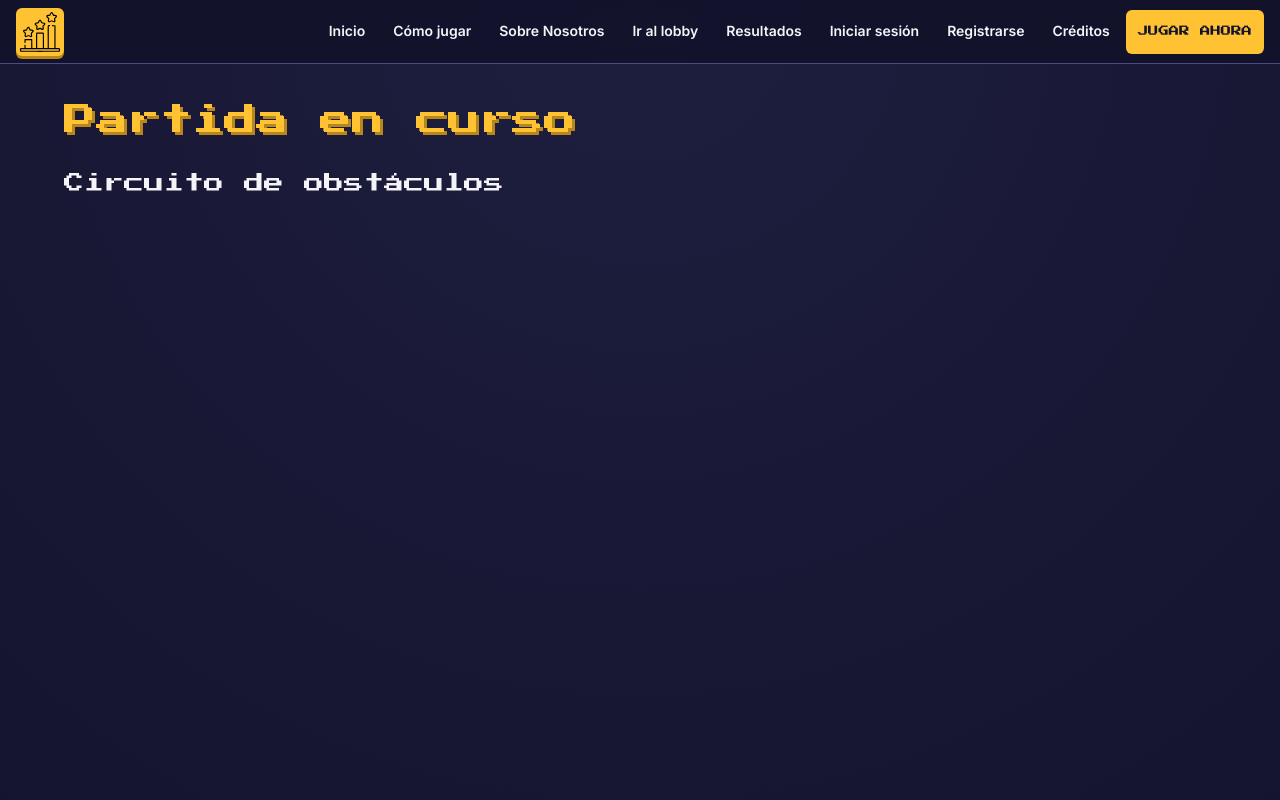
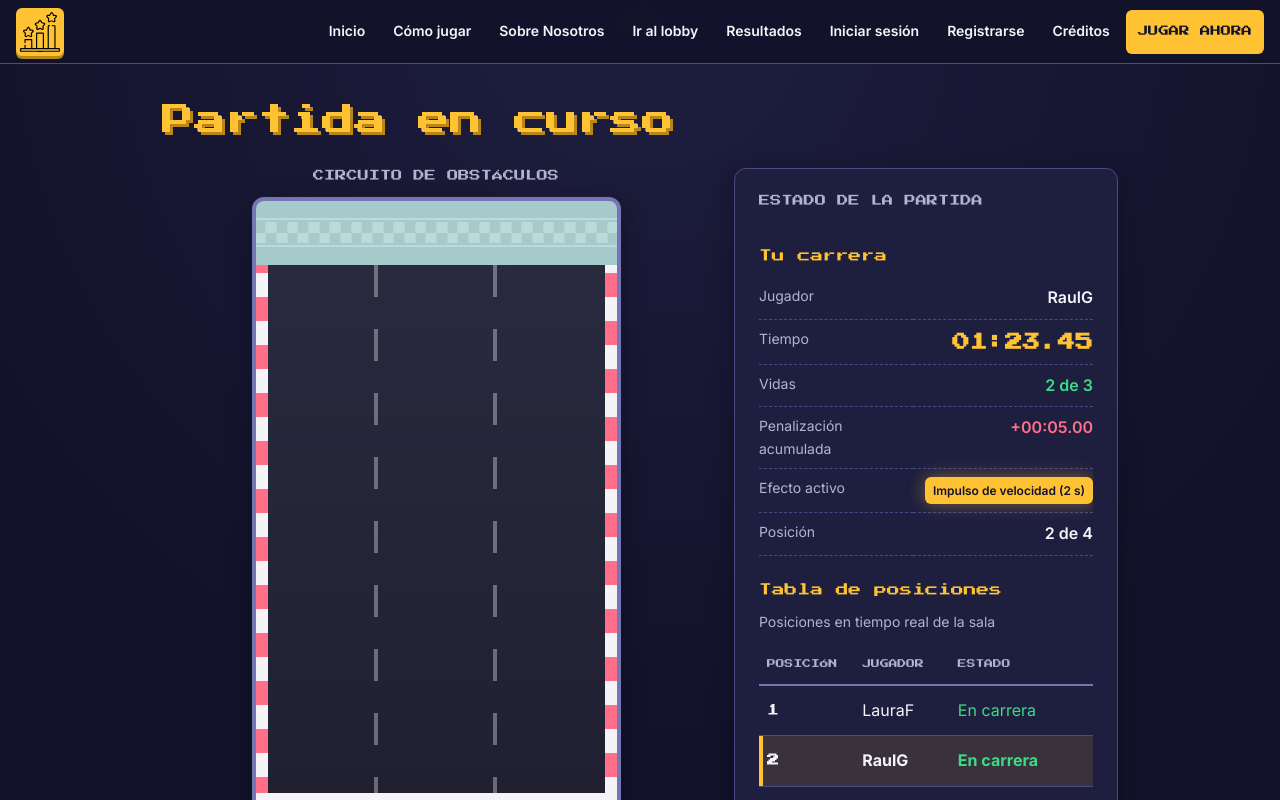
Before and after one commit to Jason-Montenegro/proyecto-C12989-C4F588-C4H386, a Next.js app in the folder frontend/: page /ingame in a window 1280 px wide. Shown: the top 800 px of the page. Built offline with nearby package versions, Linux system fonts and the light colour scheme.

Commit message:
style(ingame): add CSS-themed race track and arcade HUD

```diff
--- /dev/null
+++ b/frontend/src/app/(main)/ingame/ingame.module.css
@@ -0,0 +1,244 @@
+/* ==========================================================================
+   Página de juego (ingame)
+   Escritorio: pista a la izquierda y HUD a la derecha.
+   Móvil: HUD compacto arriba y la pista debajo.
+   El canvas todavía no se dibuja con JavaScript: su fondo con CSS ambienta
+   la pista (asfalto, bordillos, carriles, meta y salida).
+   ========================================================================== */
+.ingame {
+  display: grid;
+  gap: var(--space-6);
+  width: min(100% - 2 * var(--space-4), 64rem);
+}
+
+/* En móvil el título va primero, antes del HUD */
+.title {
+  order: -2;
+  margin-block-end: 0;
+}
+
+/* Títulos de sección discretos para no competir con la pista */
+.sectionTitle {
+  margin-block-end: var(--space-3);
+  color: var(--color-text-muted);
+  font-size: 0.7rem;
+  text-transform: uppercase;
+}
+
+/* --------------------------------------------------------------------------
+   Pista
+   -------------------------------------------------------------------------- */
+.trackArea {
+  display: grid;
+  justify-items: center;
+}
+
+.track {
+  /* Colores propios de la pista */
+  --track-asphalt: #2b2b40;
+  --track-asphalt-dark: #1f1f30;
+  --track-line: rgb(244 244 248 / 35%);
+  --track-curb-a: var(--color-danger);
+  --track-curb-b: var(--color-text);
+
+  /* Proporción 9:16 de la pista; cabe en la pantalla sin deformarse */
+  width: min(100%, 540px, (100dvh - 9rem) * 9 / 16);
+  aspect-ratio: 9 / 16;
+  border: 4px solid var(--color-border-strong);
+  border-radius: var(--radius-md);
+  background:
+    /* Franja de meta a cuadros (arriba) */
+    url("../../../../public/assets/meta.png") top / 4rem 4rem repeat-x,
+    /* Línea de salida (abajo) */
+    linear-gradient(var(--track-curb-b), var(--track-curb-b)) left 0 bottom
+      3rem / 100% 0.5rem no-repeat,
+    /* Bordillos rojo y blanco a los costados */
+    repeating-linear-gradient(
+        180deg,
+        var(--track-curb-a) 0 1.5rem,
+        var(--track-curb-b) 1.5rem 3rem
+      )
+      left / 0.75rem 100% no-repeat,
+    repeating-linear-gradient(
+        180deg,
+        var(--track-curb-b) 0 1.5rem,
+        var(--track-curb-a) 1.5rem 3rem
+      )
+      right / 0.75rem 100% no-repeat,
+    /* Líneas discontinuas de carril */
+    repeating-linear-gradient(
+        180deg,
+        var(--track-line) 0 2rem,
+        transparent 2rem 4rem
+      )
+      33.3% 0 / 4px 100% no-repeat,
+    repeating-linear-gradient(
+        180deg,
+        var(--track-line) 0 2rem,
+        transparent 2rem 4rem
+      )
+      66.6% 0 / 4px 100% no-repeat,
+    /* Asfalto */
+    linear-gradient(180deg, var(--track-asphalt), var(--track-asphalt-dark));
+  box-shadow: var(--shadow-card);
+  animation: track-glow 3s ease-in-out infinite;
+}
+
+/* --------------------------------------------------------------------------
+   HUD
+   -------------------------------------------------------------------------- */
+.hud {
+  display: grid;
+  gap: var(--space-6);
+  align-content: start;
+  order: -1;
+  min-width: 0;
+  padding: var(--space-4);
+}
+
+.hud h3 {
+  color: var(--color-primary);
+}
+
+/* En pantallas muy angostas la tabla se desliza dentro de su sección en
+   lugar de ensanchar la página */
+.hud > section {
+  min-width: 0;
+  overflow-x: auto;
+}
+
+/* Marcador: etiqueta a la izquierda y valor a la derecha; si falta espacio,
+   es la etiqueta la que pasa a dos líneas */
+.stats {
+  display: grid;
+  grid-template-columns: minmax(0, 1fr) auto;
+  margin: 0;
+}
+
+.stats dt,
+.stats dd {
+  padding-block: var(--space-2);
+  border-block-end: 1px dashed var(--color-border);
+}
+
+.stats dt {
+  color: var(--color-text-muted);
+  font-size: 0.875rem;
+}
+
+.stats dd {
+  margin: 0;
+  padding-inline-start: var(--space-3);
+  font-weight: 600;
+  text-align: end;
+}
+
+/* Tiempo destacado como cronómetro de arcade */
+.time {
+  color: var(--color-primary);
+  font-family: var(--font-heading);
+  font-size: 1.1rem;
+  font-weight: 400;
+}
+
+.lives {
+  color: var(--color-accent);
+}
+
+.penalty {
+  color: var(--color-danger);
+}
+
+/* Indicador de impulso activo: insignia amarilla con brillo pulsante */
+.boost {
+  display: inline-block;
+  padding: var(--space-1) var(--space-2);
+  border-radius: var(--radius-sm);
+  background: var(--color-primary);
+  color: var(--color-on-primary);
+  font-size: 0.75rem;
+  white-space: nowrap;
+  animation: boost-pulse 1s ease-in-out infinite;
+}
+
+/* --- Tabla de posiciones --- */
+.standings td:first-child {
+  font-family: var(--font-heading);
+  font-size: 0.75rem;
+}
+
+/* Fila del jugador actual: borde y negrita además del color */
+.currentPlayer {
+  background: rgb(255 194 51 / 12%);
+  box-shadow: inset 4px 0 0 var(--color-primary);
+  font-weight: 700;
+}
+
+.racing {
+  color: var(--color-accent);
+}
+
+.respawning {
+  color: var(--color-danger);
+  font-style: italic;
+}
+
+/* --------------------------------------------------------------------------
+   Opciones de partida
+   -------------------------------------------------------------------------- */
+.options ul {
+  display: flex;
+  flex-wrap: wrap;
+  justify-content: center;
+  gap: var(--space-4);
+  padding: 0;
+  list-style: none;
+}
+
+/* --------------------------------------------------------------------------
+   Escritorio: pista y HUD lado a lado
+   -------------------------------------------------------------------------- */
+@media (width >= 56rem) {
+  .ingame {
+    grid-template-columns: auto minmax(20rem, 24rem);
+    justify-content: center;
+    align-items: start;
+  }
+
+  .title,
+  .options {
+    grid-column: 1 / -1;
+  }
+
+  .hud {
+    order: initial;
+    position: sticky;
+    top: calc(var(--header-height) + var(--space-4));
+    padding: var(--space-6);
+  }
+}
+
+/* --------------------------------------------------------------------------
+   Animaciones
+   -------------------------------------------------------------------------- */
+@keyframes track-glow {
+  0%,
+  100% {
+    box-shadow: var(--shadow-card);
+  }
+
+  50% {
+    box-shadow: var(--shadow-card), var(--glow-primary);
+  }
+}
+
+@keyframes boost-pulse {
+  0%,
+  100% {
+    box-shadow: 0 0 0 0 rgb(255 194 51 / 0%);
+  }
+
+  50% {
+    box-shadow: var(--glow-primary);
+  }
+}
--- a/frontend/src/app/(main)/ingame/page.tsx
+++ b/frontend/src/app/(main)/ingame/page.tsx
@@ -1,13 +1,16 @@
 import Link from "next/link";
+import styles from "./ingame.module.css";
 
 export default function InGamePage() {
   return (
-    <main>
-      <h1>Partida en curso</h1>
+    <main className={styles.ingame}>
+      <h1 className={styles.title}>Partida en curso</h1>
 
-      <section aria-labelledby="circuito">
-        <h2 id="circuito">Circuito de obstáculos</h2>
-        <canvas width={540} height={960}>
+      <section aria-labelledby="circuito" className={styles.trackArea}>
+        <h2 id="circuito" className={styles.sectionTitle}>
+          Circuito de obstáculos
+        </h2>
+        <canvas width={540} height={960} className={styles.track}>
           <p>
             Tu navegador no soporta el elemento canvas, necesario para mostrar
             el circuito, los obstáculos y los demás jugadores. Actualiza tu
@@ -16,26 +19,30 @@ export default function InGamePage() {
         </canvas>
       </section>
 
-      <aside aria-labelledby="hud">
-        <h2 id="hud">Estado de la partida</h2>
+      <aside aria-labelledby="hud" className={`card ${styles.hud}`}>
+        <h2 id="hud" className={styles.sectionTitle}>
+          Estado de la partida
+        </h2>
 
         <section aria-labelledby="hud-jugador">
           <h3 id="hud-jugador">Tu carrera</h3>
-          <dl>
+          <dl className={styles.stats}>
             <dt>Jugador</dt>
             <dd>RaulG</dd>
             <dt>Tiempo</dt>
-            <dd>
+            <dd className={styles.time}>
               <time dateTime="PT1M23.45S">01:23.45</time>
             </dd>
             <dt>Vidas</dt>
-            <dd>2 de 3</dd>
+            <dd className={styles.lives}>2 de 3</dd>
             <dt>Penalización acumulada</dt>
-            <dd>
+            <dd className={styles.penalty}>
               <time dateTime="PT5S">+00:05.00</time>
             </dd>
             <dt>Efecto activo</dt>
-            <dd>Impulso de velocidad (2 s)</dd>
+            <dd>
+              <span className={styles.boost}>Impulso de velocidad (2 s)</span>
+            </dd>
             <dt>Posición</dt>
             <dd>2 de 4</dd>
           </dl>
@@ -43,7 +50,7 @@ export default function InGamePage() {
 
         <section aria-labelledby="hud-posiciones">
           <h3 id="hud-posiciones">Tabla de posiciones</h3>
-          <table>
+          <table className={`compactTable ${styles.standings}`}>
             <caption>Posiciones en tiempo real de la sala</caption>
             <thead>
               <tr>
@@ -56,35 +63,39 @@ export default function InGamePage() {
               <tr>
                 <td>1</td>
                 <td>LauraF</td>
-                <td>En carrera</td>
+                <td className={styles.racing}>En carrera</td>
               </tr>
-              <tr>
+              <tr className={styles.currentPlayer}>
                 <td>2</td>
                 <td>RaulG</td>
-                <td>En carrera</td>
+                <td className={styles.racing}>En carrera</td>
               </tr>
               <tr>
                 <td>3</td>
                 <td>CelsoG</td>
-                <td>Reapareciendo</td>
+                <td className={styles.respawning}>Reapareciendo</td>
               </tr>
               <tr>
                 <td>4</td>
                 <td>RodrigoC</td>
-                <td>En carrera</td>
+                <td className={styles.racing}>En carrera</td>
               </tr>
             </tbody>
           </table>
         </section>
       </aside>
 
-      <nav aria-label="Opciones de partida">
+      <nav aria-label="Opciones de partida" className={styles.options}>
         <ul>
           <li>
-            <Link href="/results">Ver resultados</Link>
+            <Link href="/results" className="button">
+              Ver resultados
+            </Link>
           </li>
           <li>
-            <Link href="/">Abandonar partida</Link>
+            <Link href="/" className="button buttonSecondary">
+              Abandonar partida
+            </Link>
           </li>
         </ul>
       </nav>
```
